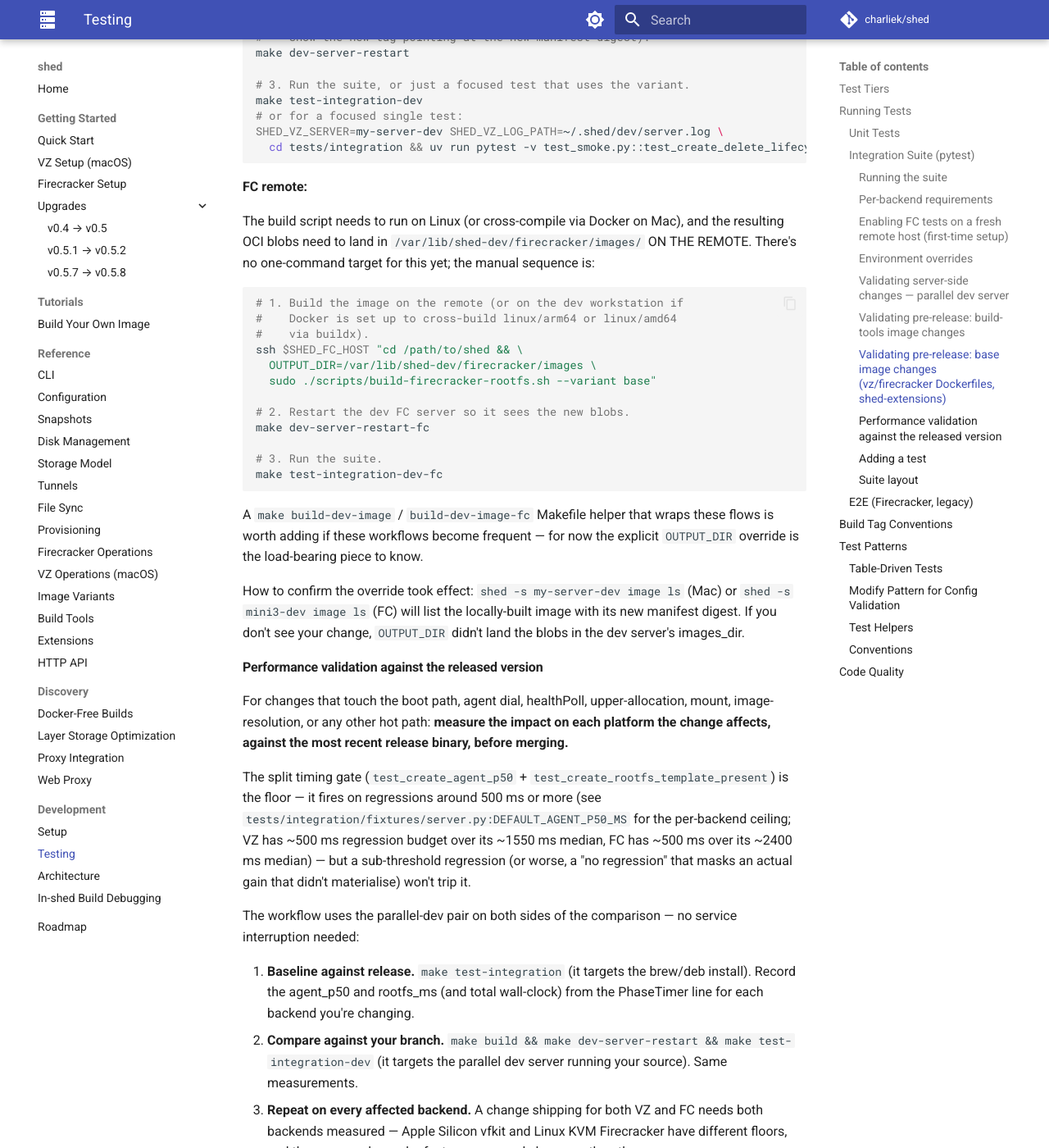
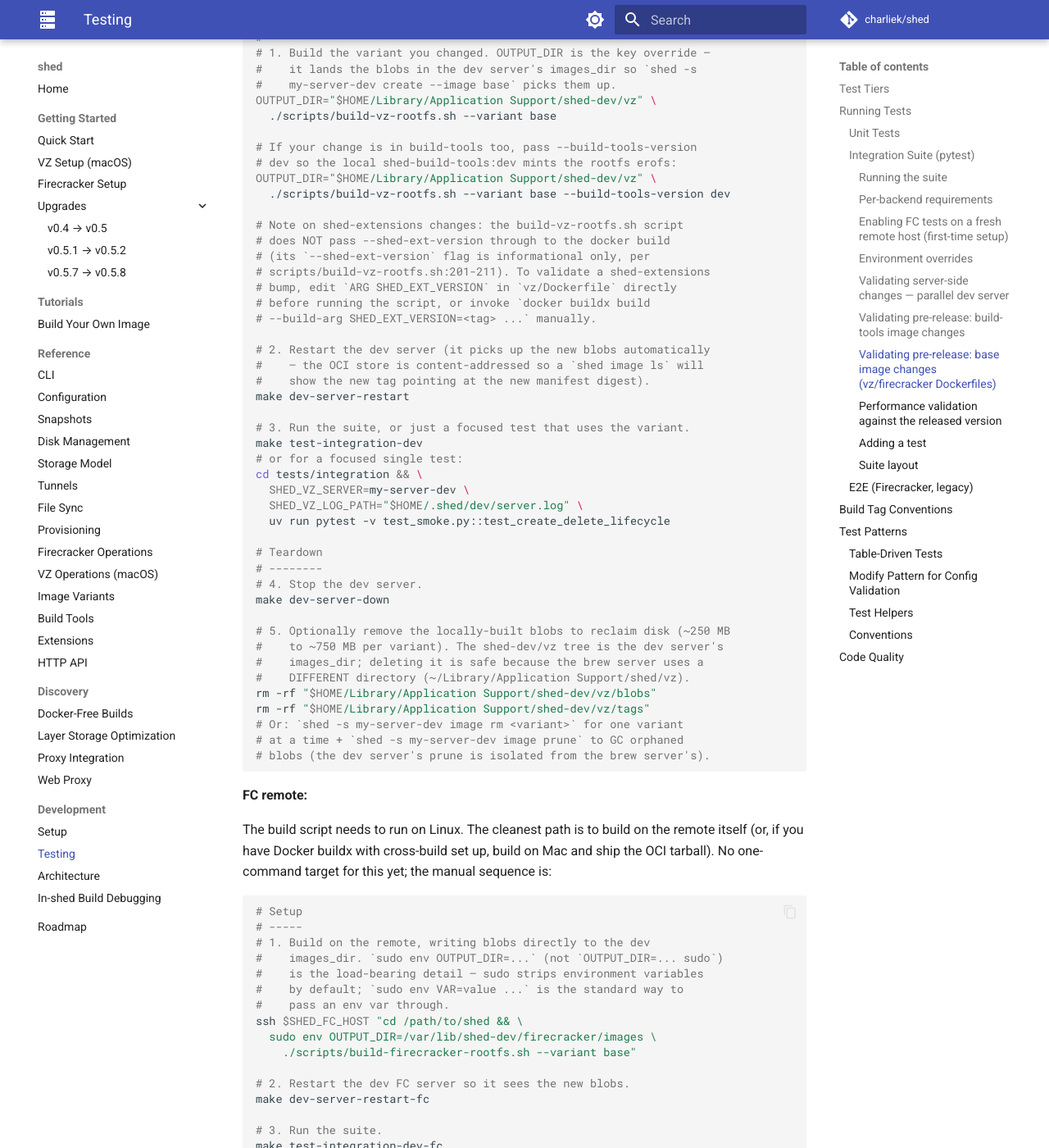
Before and after one commit to charliek/shed, an MkDocs documentation site: the page built from docs/development/testing.md, in a window 1280 px wide and 1400 px high, scrolled down 7731 px. Shown: the whole window at 82% size. Built offline with MkDocs 1.6.1 and Material for MkDocs 9.7.7, drawn with Linux system fonts in a browser that asks for light colours; comment, search, counter and statistics services are not loaded; some of the changed text lies outside the part shown.

Commit message:
docs: address codex review findings on PR #165 + add teardown steps
Three codex findings (all real command-correctness bugs in the docs
I just wrote) + a user follow-up asking for explicit teardown
instructions. All fixed.

Finding 1: build-vz-rootfs.sh's --shed-ext-version flag is
informational only — the script comment at lines 201-211 explicitly
says 'operators who pin shed-ext should edit the ARG line in
vz/Dockerfile or run docker buildx manually'. My docs example
included --shed-ext-version dev as a useful pass-through; it would
have silently done nothing.

Fix: removed --shed-ext-version from the copy-paste; added an
explicit note that shed-extensions changes need a Dockerfile ARG
edit or a manual docker buildx invocation. Kept
--build-tools-version (which IS forwarded).

Finding 2: FC remote build command used 'OUTPUT_DIR=... sudo
./script', but sudo strips env vars by default. The override
wouldn't reach the script and the build would land in the default
brew/deb path. Fix: rewrote as 'sudo env OUTPUT_DIR=... ./script'.
Verified live on mini3 that 'sudo -n env OUTPUT_DIR=/test/path sh
-c "echo $OUTPUT_DIR"' returns the expected value.

Finding 3: the focused-pytest example had 'SHED_VZ_SERVER=...
SHED_VZ_LOG_PATH=... cd tests/integration && uv run pytest ...' —
the env vars apply to 'cd' (which doesn't use them), not to the
pytest invocation. Fix: moved the env-var prefix to immediately
before 'uv run pytest'. The 'cd tests/integration' stays as a
separate statement on the prior line.

User follow-up: add explicit teardown instructions for each test
workflow. Done — every workflow block now has a clearly-labeled
'# Teardown' section covering 'make dev-server-down' (or -fc),
optional Docker image cleanup ('docker image rm
shed-build-tools:dev'), and optional dev images_dir blob cleanup
('rm -rf $HOME/Library/Application Support/shed-dev/vz/{blobs,tags}'
on Mac; 'ssh $SHED_FC_HOST sudo rm -rf ...' for FC remote).

Validation:
  - mkdocs --strict clean for the changed file.
  - sudo env pattern verified on mini3.

Co-Authored-By: Claude Opus 4.7 <noreply@anthropic.com>

````diff
--- a/docs/development/testing.md
+++ b/docs/development/testing.md
@@ -194,6 +194,8 @@ on first VM create. By default that's the latest release tag
 change to the `build-tools/` tree before cutting a release:
 
 ```sh
+# Setup
+# -----
 # 1. Build the local shed-build-tools image. Tags it as
 #    shed-build-tools:dev in the local Docker daemon.
 make build-tools
@@ -207,6 +209,17 @@ RELEASE_BUILD_TOOLS_REF=shed-build-tools:dev make dev-server-restart-fc
 # 3. Run the suite (or a focused subset). The dev shed-server will
 #    invoke shed-build-tools:dev for upper-template formatting.
 make test-integration-dev   # or test-integration-dev-fc
+
+# Teardown
+# --------
+# 4. Restart WITHOUT the override so the dev server goes back to the
+#    latest-release tag for its next start (the env var is per-process,
+#    not persisted; this is just to leave a clean dev state).
+make dev-server-restart      # or dev-server-restart-fc
+
+# 5. Optionally remove the local shed-build-tools:dev image to
+#    reclaim ~145 MB:
+docker image rm shed-build-tools:dev
 ```
 
 How to confirm the override took effect: after a `shed create` the
@@ -217,19 +230,20 @@ shed. If you see `rootfs=` in the multi-second range, or the
 "unavailable" log line, the override didn't take and the dev binary
 fell back to in-guest mkfs.
 
-For an FC remote validation you may want to push `shed-build-tools:dev`
-to a registry the remote can pull from (or `docker save` + `docker load`
-across the SSH boundary). The local-only path works on Mac because
-the same Docker daemon serves both `make build-tools` and the
-shed-server's image-resolution call.
+For an FC remote validation you'll need `shed-build-tools:dev`
+loaded into the REMOTE's Docker daemon (the build-tools image is
+invoked by shed-server on the remote host, not by the dev
+workstation). Either push `shed-build-tools:dev` to a registry the
+remote can pull from, or `docker save` on the dev workstation +
+`docker load` on the remote across the SSH boundary.
 
-#### Validating pre-release: base image changes (vz/firecracker Dockerfiles, shed-extensions)
+#### Validating pre-release: base image changes (vz/firecracker Dockerfiles)
 
 Base images (`shed-vz-base`, `shed-vz-extensions`, `shed-vz-full`,
 and the FC counterparts) are built by
 `scripts/build-vz-rootfs.sh` / `scripts/build-firecracker-rootfs.sh`,
 which write OCI blobs + a tag pointer into an `OUTPUT_DIR`. The
-default `OUTPUT_DIR` is the BREW server's `images_dir`
+default `OUTPUT_DIR` is the BREW/deb server's `images_dir`
 (`~/Library/Application Support/shed/vz` for Mac VZ;
 `/var/lib/shed/firecracker/images` for Linux FC) — which means a
 naive local build lands in the brew/deb server's blob store, NOT the
@@ -241,17 +255,26 @@ To make the local-built image visible to the dev server, override
 **Mac VZ:**
 
 ```sh
+# Setup
+# -----
 # 1. Build the variant you changed. OUTPUT_DIR is the key override —
 #    it lands the blobs in the dev server's images_dir so `shed -s
 #    my-server-dev create --image base` picks them up.
 OUTPUT_DIR="$HOME/Library/Application Support/shed-dev/vz" \
   ./scripts/build-vz-rootfs.sh --variant base
 
-# If your change is in shed-extensions or build-tools too:
+# If your change is in build-tools too, pass --build-tools-version
+# dev so the local shed-build-tools:dev mints the rootfs erofs:
 OUTPUT_DIR="$HOME/Library/Application Support/shed-dev/vz" \
-  ./scripts/build-vz-rootfs.sh --variant extensions \
-    --shed-ext-version dev \
-    --build-tools-version dev
+  ./scripts/build-vz-rootfs.sh --variant base --build-tools-version dev
+
+# Note on shed-extensions changes: the build-vz-rootfs.sh script
+# does NOT pass --shed-ext-version through to the docker build
+# (its `--shed-ext-version` flag is informational only, per
+# scripts/build-vz-rootfs.sh:201-211). To validate a shed-extensions
+# bump, edit `ARG SHED_EXT_VERSION` in `vz/Dockerfile` directly
+# before running the script, or invoke `docker buildx build
+# --build-arg SHED_EXT_VERSION=<tag> ...` manually.
 
 # 2. Restart the dev server (it picks up the new blobs automatically
 #    — the OCI store is content-addressed so a `shed image ls` will
@@ -261,30 +284,61 @@ make dev-server-restart
 # 3. Run the suite, or just a focused test that uses the variant.
 make test-integration-dev
 # or for a focused single test:
-SHED_VZ_SERVER=my-server-dev SHED_VZ_LOG_PATH=~/.shed/dev/server.log \
-  cd tests/integration && uv run pytest -v test_smoke.py::test_create_delete_lifecycle
+cd tests/integration && \
+  SHED_VZ_SERVER=my-server-dev \
+  SHED_VZ_LOG_PATH="$HOME/.shed/dev/server.log" \
+  uv run pytest -v test_smoke.py::test_create_delete_lifecycle
+
+# Teardown
+# --------
+# 4. Stop the dev server.
+make dev-server-down
+
+# 5. Optionally remove the locally-built blobs to reclaim disk (~250 MB
+#    to ~750 MB per variant). The shed-dev/vz tree is the dev server's
+#    images_dir; deleting it is safe because the brew server uses a
+#    DIFFERENT directory (~/Library/Application Support/shed/vz).
+rm -rf "$HOME/Library/Application Support/shed-dev/vz/blobs"
+rm -rf "$HOME/Library/Application Support/shed-dev/vz/tags"
+# Or: `shed -s my-server-dev image rm <variant>` for one variant
+# at a time + `shed -s my-server-dev image prune` to GC orphaned
+# blobs (the dev server's prune is isolated from the brew server's).
 ```
 
 **FC remote:**
 
-The build script needs to run on Linux (or cross-compile via Docker
-on Mac), and the resulting OCI blobs need to land in
-`/var/lib/shed-dev/firecracker/images/` ON THE REMOTE. There's no
+The build script needs to run on Linux. The cleanest path is to
+build on the remote itself (or, if you have Docker buildx with
+cross-build set up, build on Mac and ship the OCI tarball). No
 one-command target for this yet; the manual sequence is:
 
 ```sh
-# 1. Build the image on the remote (or on the dev workstation if
-#    Docker is set up to cross-build linux/arm64 or linux/amd64
-#    via buildx).
+# Setup
+# -----
+# 1. Build on the remote, writing blobs directly to the dev
+#    images_dir. `sudo env OUTPUT_DIR=...` (not `OUTPUT_DIR=... sudo`)
+#    is the load-bearing detail — sudo strips environment variables
+#    by default; `sudo env VAR=value ...` is the standard way to
+#    pass an env var through.
 ssh $SHED_FC_HOST "cd /path/to/shed && \
-  OUTPUT_DIR=/var/lib/shed-dev/firecracker/images \
-  sudo ./scripts/build-firecracker-rootfs.sh --variant base"
+  sudo env OUTPUT_DIR=/var/lib/shed-dev/firecracker/images \
+    ./scripts/build-firecracker-rootfs.sh --variant base"
 
 # 2. Restart the dev FC server so it sees the new blobs.
 make dev-server-restart-fc
 
 # 3. Run the suite.
 make test-integration-dev-fc
+
+# Teardown
+# --------
+# 4. Stop the dev FC server.
+make dev-server-down-fc
+
+# 5. Optionally remove the locally-built blobs on the remote.
+ssh $SHED_FC_HOST "sudo rm -rf \
+  /var/lib/shed-dev/firecracker/images/blobs \
+  /var/lib/shed-dev/firecracker/images/tags"
 ```
 
 A `make build-dev-image` / `build-dev-image-fc` Makefile helper that
````
